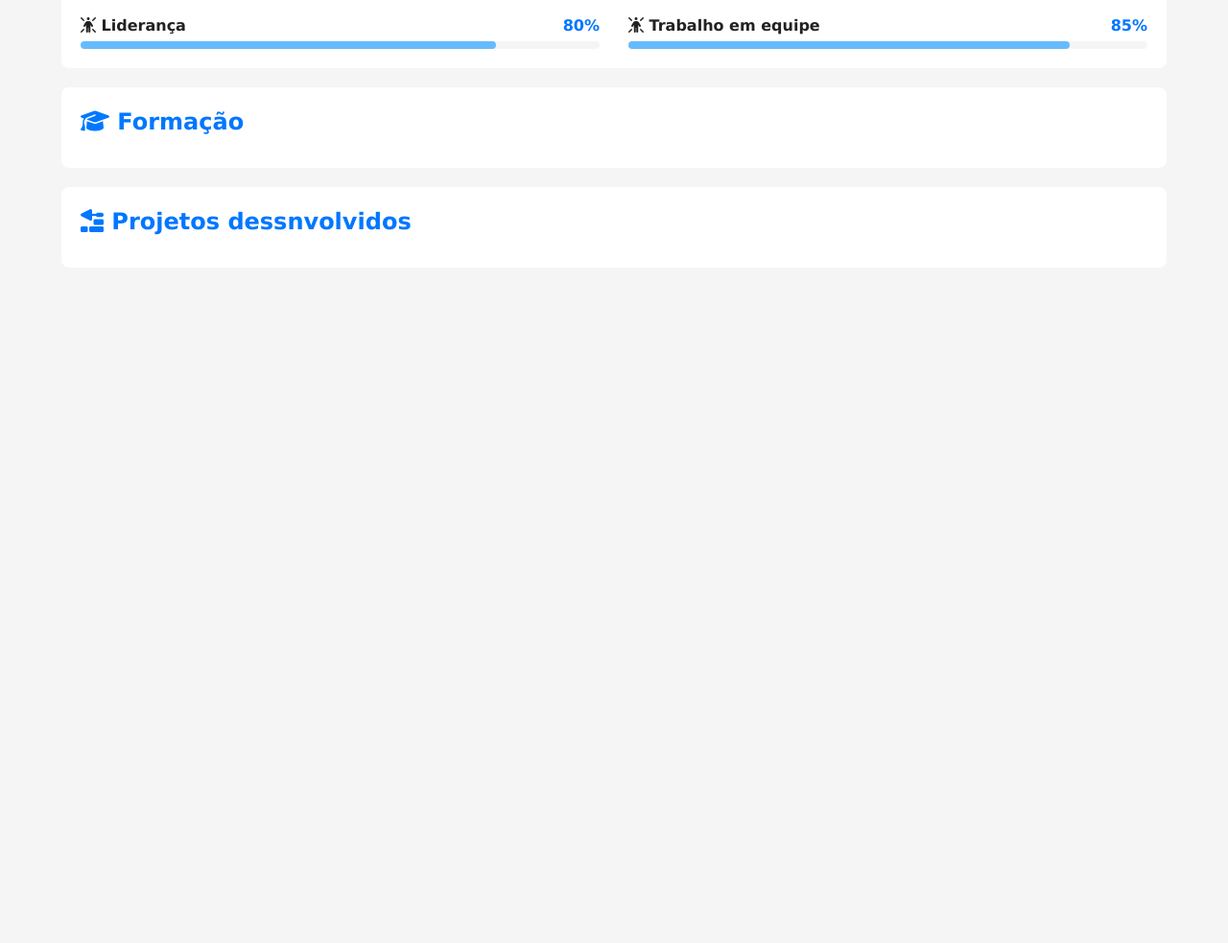
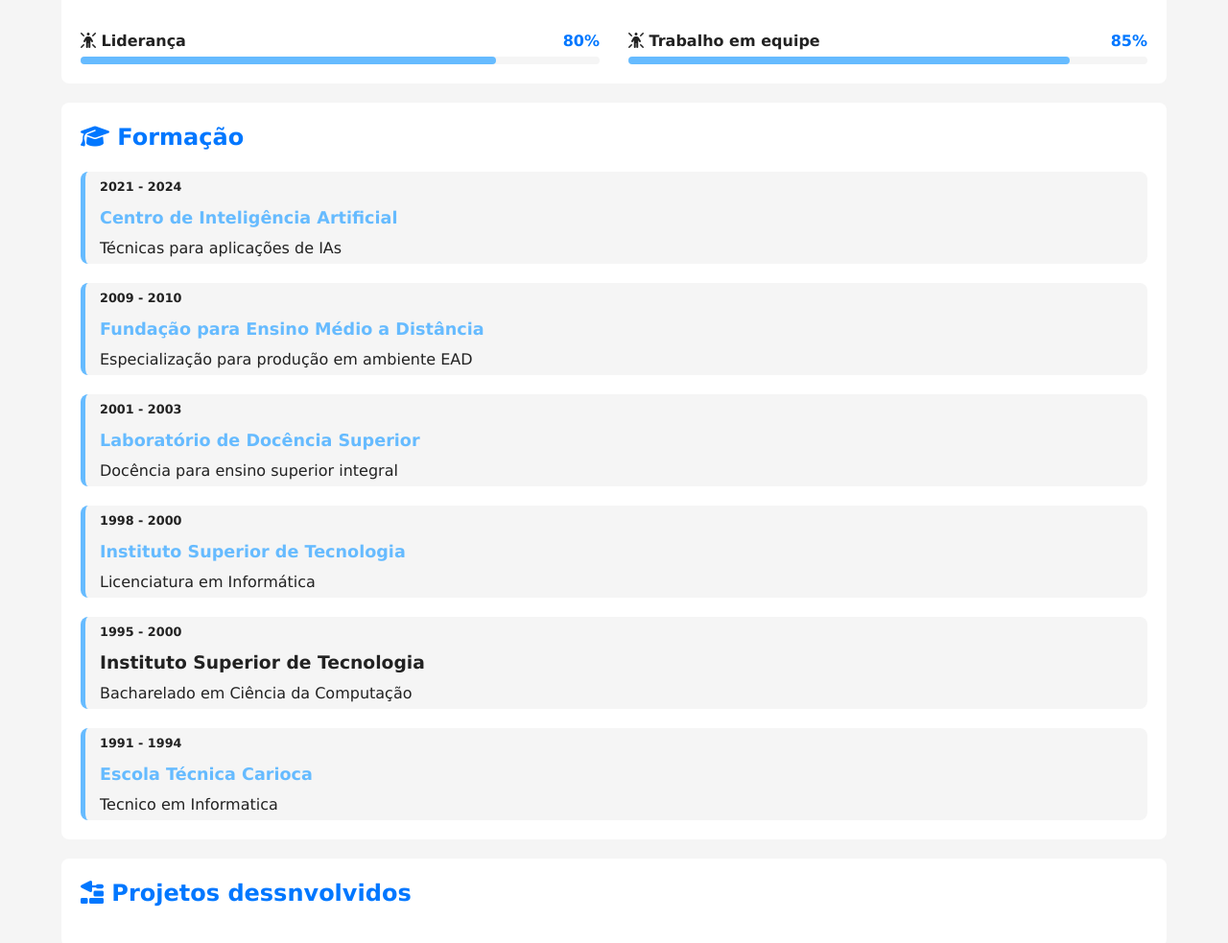
Before and after one commit to victorroberto03020/projeto-portf-lio, a plain HTML site: page index.html in a window 1280 px wide. Shown: the part 1525-2508 px from the top of the page at 96% size. Before the commit the page ends 1824 px from the top, so only its background shows below. Drawn offline with Linux system fonts and the light colour scheme.

Commit message:
area da formação

```diff
--- a/estilos/style.css
+++ b/estilos/style.css
@@ -124,7 +124,7 @@
 
 article h2 {
   color: var(--destaque);
-  margin-bottom: 12px;
+  margin-bottom: 20px;
 }
 
 .video-conteiner {
@@ -178,6 +178,37 @@
   border-radius: 4px;
 }
 
+#formacao-container {
+  display: flex;
+  flex-direction: column-reverse;
+  gap: 20px;
+}
+
+#formacao-container .curso{
+  background-color: var(--fundo-principal);
+  border-radius: 8px;
+  border-left: 5px solid var(--destaque-inverso);
+  padding-left: 15px;
+
+}
+
+#formacao-container .curso:hover {
+  border-left-width: 15px;
+  border-color: var(--destaque);
+  cursor: pointer;
+}
+
+#formacao-container .periodo {
+  font-size: 0.8em;
+  font-weight: bold;
+  color: var(--texto);
+}
+
+#formacao-container .instituicao {
+  color: var(--destaque-inverso);
+  font-size: 1.1em;
+}
+
 @media screen and (min-width: 768px) {
   #skill-container {
     grid-template-columns: 1fr 1fr;
--- a/index.html
+++ b/index.html
@@ -65,6 +65,7 @@
                         </div>
                     </div>
 
+
                     <div class="item">
                         <div class="info">
                             <span class="nome">
@@ -105,7 +106,7 @@
                             </span>
                         </div>
                         <div class="barra">
-                            <div class="progresso" style="width: 100%;">
+                            <div class="progresso" style="width: 60%;">
                             </div>
                         </div>
                     </div>
@@ -176,6 +177,47 @@
 
             <article id="formação">
                 <h2> <i class="fa-solid fa-graduation-cap"></i> Formação</h2>
+
+                <div id="formacao-container">
+
+                    <div class="curso">
+                        <p class="periodo">1991 - 1994</p>
+                        <h3 class="instituicao">Escola Técnica Carioca</h3>
+                        <p class="titulacao">Tecnico em Informatica</p>
+                    </div>
+
+                    <div class="curso">
+                        <p class="periodo">1995 - 2000</p>
+                        <h3 class="intituicao">Instituto Superior de Tecnologia</h3>
+                        <p class="titulacao">Bacharelado em Ciência da Computação</p>
+                    </div>
+
+                    <div class="curso">
+                        <p class="periodo">1998 - 2000</p>
+                        <h3 class="instituicao">Instituto Superior de Tecnologia</h3>
+                        <p class="titulacao">Licenciatura em Informática</p>
+                    </div>
+
+                    <div class="curso">
+                        <p class="periodo">2001 - 2003</p>
+                        <h3 class="instituicao">Laboratório de Docência Superior</h3>
+                        <p class="titulacao">Docência para ensino superior integral</p>
+                    </div>
+
+                    <div class="curso">
+                        <p class="periodo">2009 - 2010</p>
+                        <h3 class="instituicao">Fundação para Ensino Médio a Distância</h3>
+                        <p class="titulacao">Especialização para produção em ambiente EAD</p>
+                    </div>
+
+                    <div class="curso">
+                        <p class="periodo">2021 - 2024</p>
+                        <h3 class="instituicao">Centro de Inteligência Artificial</h3>
+                        <p class="titulacao">Técnicas para aplicações de IAs</p>
+                    </div>
+
+                </div>
+
             </article> <!--Fim article#formação-->
 
             <article id="projetos">
```
